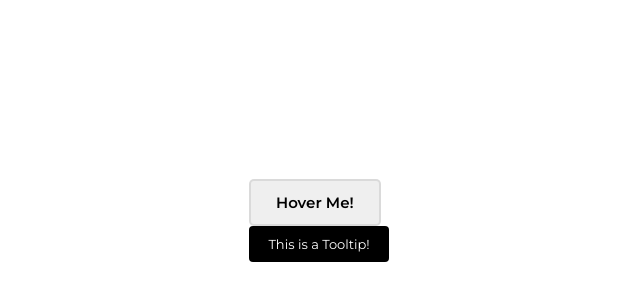
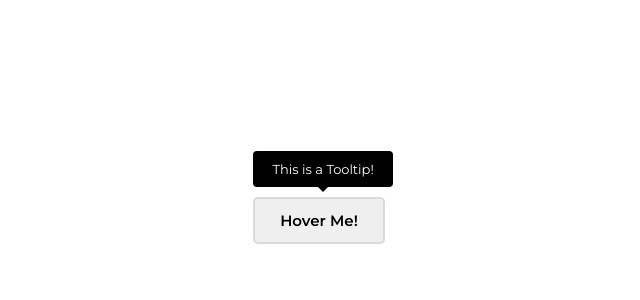
Before and after one commit to bimamib/AlpineJS-Learn, a plain HTML site: page 01-Tooltip/tooltip.html in a window 1280 px wide. Shown: the part 180-480 px from the top of the page, without its empty margins (321-961 px from the left). Drawn offline with nearby package versions, Linux system fonts and the light colour scheme.

Commit message:
edit css tooltip-text::after

```diff
--- a/01-Tooltip/style.css
+++ b/01-Tooltip/style.css
@@ -27,7 +27,12 @@ button:hover {
     background-color: #d4d4d4;
 }
 
+.tooltip {
+    position: relative;
+}
+
 .tooltip-text {
+    position: absolute;
     width: 120px;
     font-size: 13px;
     background-color: #000;
@@ -35,4 +40,15 @@ button:hover {
     padding: 10px;
     text-align: center;
     border-radius: 4px;
+    bottom: 120%;
 }
+
+.tooltip-text::after {
+    content: '';
+    position: absolute;
+    border: 5px solid;
+    border-color: black transparent transparent transparent;
+    top: 100%;
+    left: 50%;
+    margin-left: -5px;
+}
```
